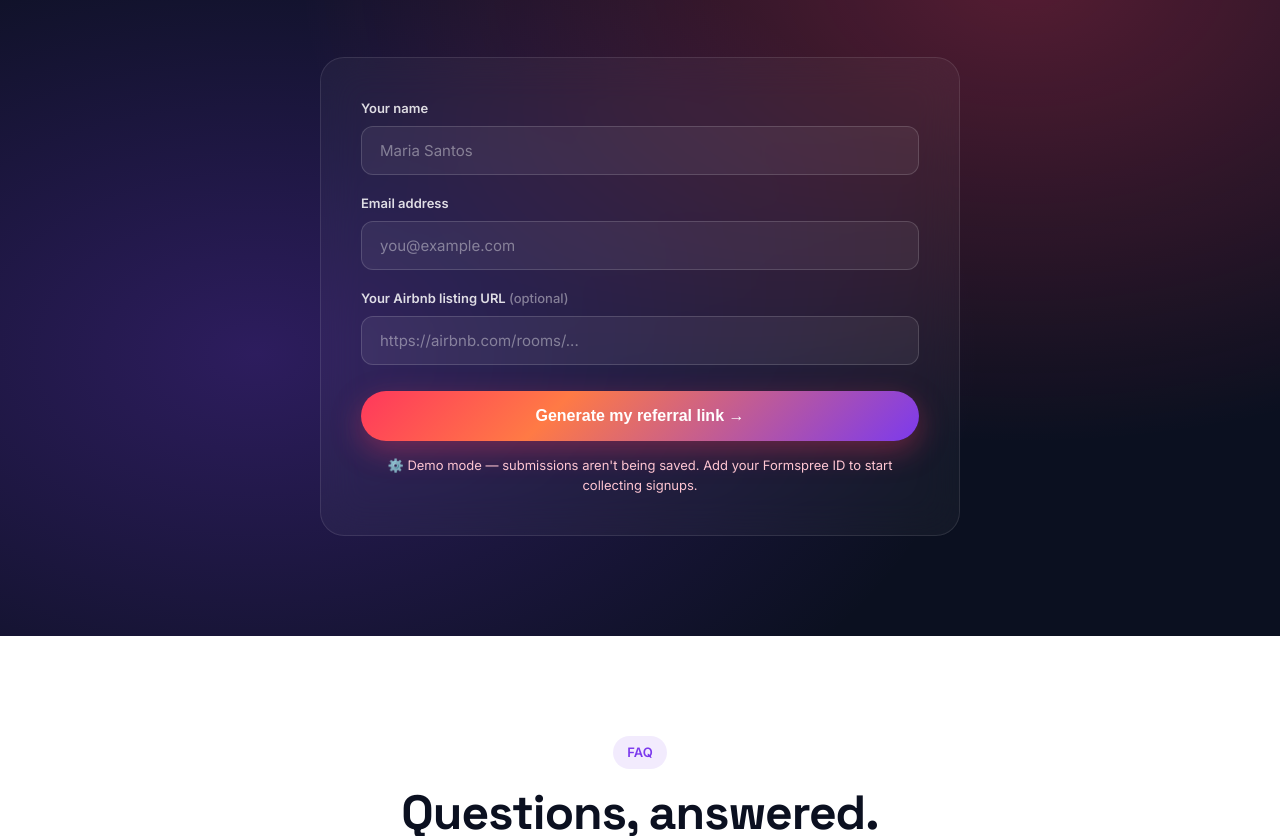
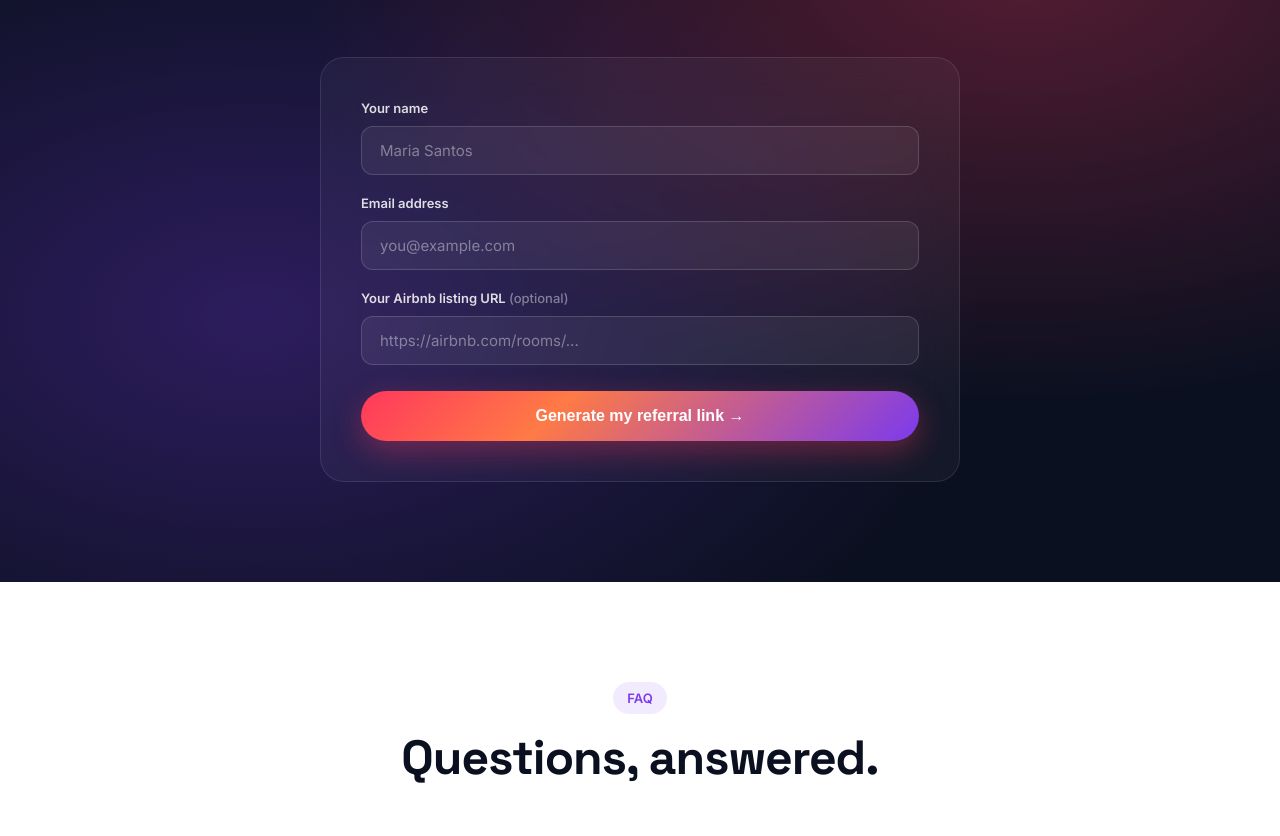
Before and after one commit to acostajean0000-svg/refstay, a plain HTML site: page index.html in a window 1280 px wide. Shown: the part 5426-6262 px from the top of the page. Drawn offline with Linux system fonts and the light colour scheme.

Commit message:
Add files via upload

```diff
--- a/index.html
+++ b/index.html
@@ -6,14 +6,11 @@
 <title>Refstay — Turn Your Guests Into Recurring Income</title>
 <!--
   ============================================================
-  HOSTLINK · referral landing page
+  REFSTAY · referral landing page
   ============================================================
-  To activate the signup form:
-    1. Go to https://formspree.io and create a new form
-    2. Copy your form ID (looks like 'xqkrdpwe')
-    3. Find FORMSPREE_FORM_ID in the <form> action below
-       and replace it with your real form ID
-  Until then, the form runs in demo mode (no submissions sent).
+  Form is wired to Formspree (form ID: xojbqgqa).
+  Submissions go to the email on your Formspree account.
+  Manage at: https://formspree.io/forms/xojbqgqa
   ============================================================
 -->
 <link rel="preconnect" href="https://fonts.googleapis.com">
@@ -737,8 +734,8 @@
     </div>
 
     <div class="signup-card">
-      <!-- ⚠️ Replace FORMSPREE_FORM_ID below with your real Formspree form ID -->
-      <form class="signup-form" id="signupForm" action="https://formspree.io/f/FORMSPREE_FORM_ID" method="POST" novalidate>
+      <!-- Wired to Formspree (form ID: xojbqgqa). Submissions go to your Formspree inbox. -->
+      <form class="signup-form" id="signupForm" action="https://formspree.io/f/xojbqgqa" method="POST" novalidate>
         <div class="field" id="f-name">
           <label for="in-name">Your name</label>
           <input type="text" id="in-name" name="name" placeholder="Maria Santos" />
@@ -1044,11 +1041,12 @@ function rand4() {
   return Math.random().toString(36).slice(2, 6);
 }
 
-// Formspree integration — set FORMSPREE_FORM_ID in the form's action attribute above
-const FORMSPREE_DEMO = form.action.includes('FORMSPREE_FORM_ID');
+// Formspree integration — form ID is set in the form's action attribute above.
+// Set FORMSPREE_DEMO = true to bypass real submissions during local testing.
+const FORMSPREE_DEMO = false;
 if (FORMSPREE_DEMO) {
   $('#demoNotice').style.display = 'block';
-  console.warn('[Refstay] Formspree is in demo mode. Replace FORMSPREE_FORM_ID in the form action with your real ID to start collecting signups.');
+  console.warn('[Refstay] Formspree is in demo mode. Set FORMSPREE_DEMO = false to collect real submissions.');
 }
 
 form.addEventListener('submit', async e => {
```
Also changed, not shown: README.md.
